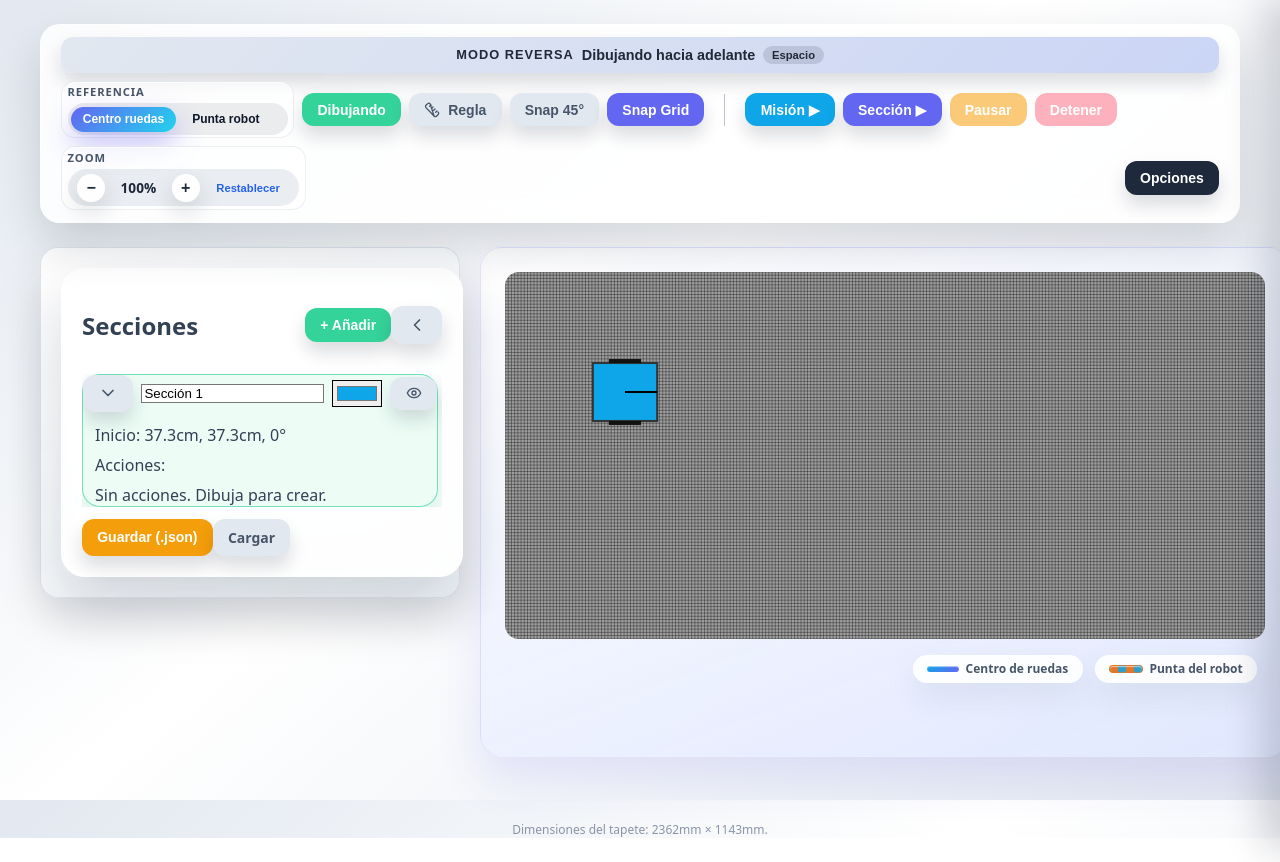
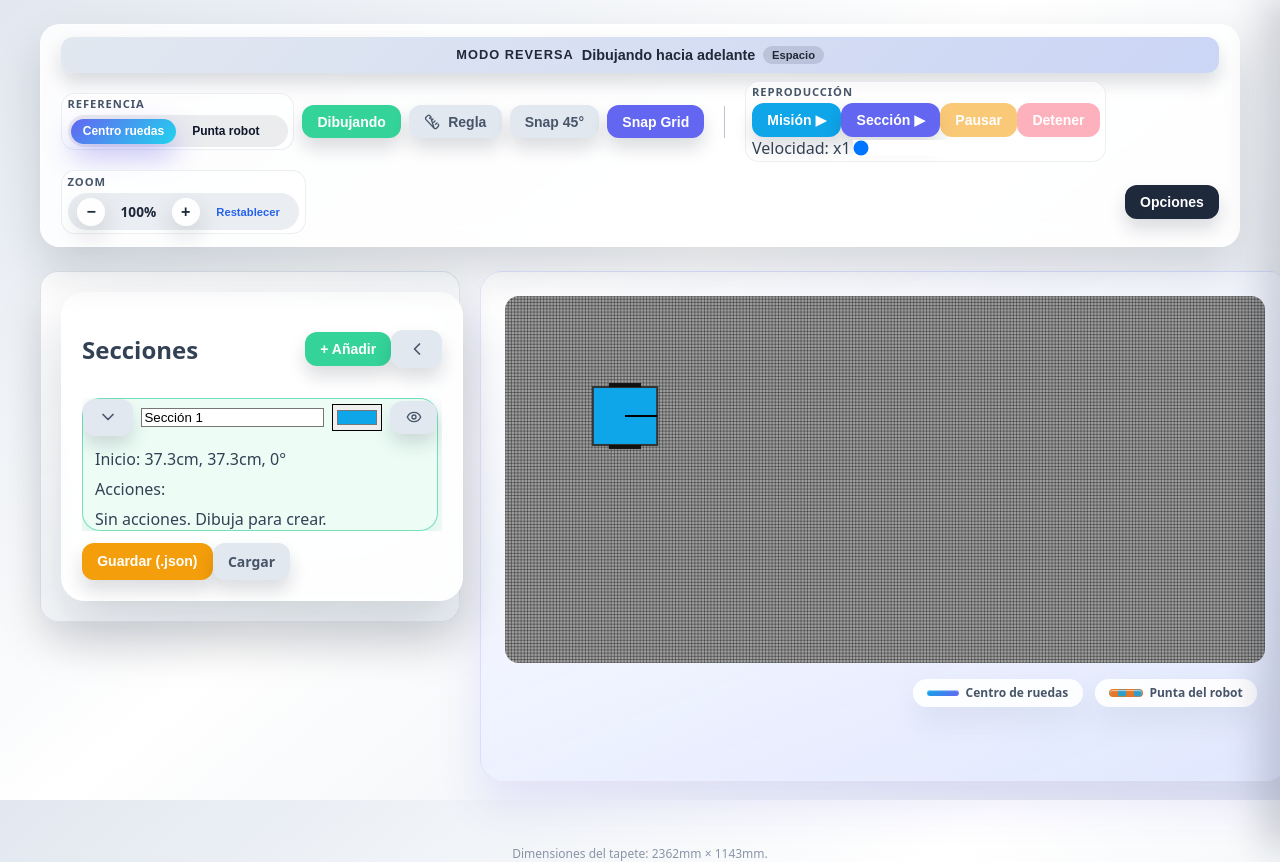
Before and after one commit to xhuderlanz/WRO-APP-VERSION-2, a React (Vite) app in the folder build_app/: page / in a window 1280 px wide. Before the commit the page ends 838 px from the top, so only its background shows below. Built offline with nearby package versions, Linux system fonts and the light colour scheme.

Commit message:
feat: Add WRO playback planner with interactive canvas, robot visualization, and path editing capabilities.

```diff
--- a/build_app/src/wro-planner/CanvasBoard.jsx
+++ b/build_app/src/wro-planner/CanvasBoard.jsx
@@ -173,7 +173,12 @@ const CanvasBoard = ({
         const sizePx = unitToPx(grid.cellSize);
         if (sizePx > 3) {
             ctx.beginPath();
-            ctx.strokeStyle = `rgba(0,0,0,${grid.lineAlpha})`;
+            // Parse hex color to rgb to apply alpha
+            const hex = grid.color || '#000000';
+            const r = parseInt(hex.slice(1, 3), 16);
+            const g = parseInt(hex.slice(3, 5), 16);
+            const b = parseInt(hex.slice(5, 7), 16);
+            ctx.strokeStyle = `rgba(${r},${g},${b},${grid.lineAlpha})`;
             ctx.lineWidth = 1;
             const offX = grid.offsetX % sizePx;
             const offY = grid.offsetY % sizePx;
@@ -534,17 +539,19 @@ const CanvasBoard = ({
 
             const projection = projectPointWithReference({ rawPoint: p, anchorPose, reference: segmentReference, reverse: reverseDrawing, halfRobotLengthPx: unitToPx(robot.length) / 2, snap45, baseAngles: SNAP_45_BASE_ANGLES });
             const previewPose = { x: projection.center.x, y: projection.center.y, theta: projection.theta };
-            const anchorDisplay = getReferencePoint(anchorPose, segmentReference, unitToPx(robot.length) / 2);
-            const previewDisplay = getReferencePoint(previewPose, segmentReference, unitToPx(robot.length) / 2);
+
+            // CRITICAL: The projection line must always go from Center to Center
+            // The visual reference (tip vs center) is handled by the geometry calculation for the pose position
+            // but the line itself should visually connect the centers of the robots
             setGhost({
                 x: previewPose.x,
                 y: previewPose.y,
                 theta: previewPose.theta,
                 reference: segmentReference,
-                displayX: previewDisplay.x,
-                displayY: previewDisplay.y,
-                originX: anchorDisplay.x,
-                originY: anchorDisplay.y,
+                displayX: previewPose.x, // Always center
+                displayY: previewPose.y, // Always center
+                originX: anchorPose.x,   // Always center
+                originY: anchorPose.y,   // Always center
                 active: true,
             });
 
--- a/build_app/src/wro-planner/OptionsPanel.jsx
+++ b/build_app/src/wro-planner/OptionsPanel.jsx
@@ -165,6 +165,15 @@ const OptionsPanel = ({ showOptions, setShowOptions, fieldKey, setFieldKey, bgOp
                                     <span className="option-field__value">{Math.round(grid.lineAlpha * 100)}%</span>
                                 </div>
                             </div>
+                            <div className="option-field">
+                                <span className="option-field__label">Color de líneas</span>
+                                <input
+                                    type="color"
+                                    className="option-field__control option-field__control--color"
+                                    value={grid.color || '#000000'}
+                                    onChange={e => setGrid(g => ({ ...g, color: e.target.value }))}
+                                />
+                            </div>
                             <div className="option-card__grid option-card__grid--two">
                                 <div className="option-field option-field--range">
                                     <div className="option-field__label">Offset X</div>
--- a/build_app/src/wro-planner/Toolbar.jsx
+++ b/build_app/src/wro-planner/Toolbar.jsx
@@ -27,6 +27,8 @@ const Toolbar = ({
     onZoomIn,
     onZoomOut,
     onZoomReset,
+    playbackSpeed,
+    setPlaybackSpeed,
 }) => {
     const [quickMenu, setQuickMenu] = useState({ open: false, target: null, anchor: { x: 0, y: 0 } });
     const longPressTimerRef = useRef(null);
@@ -193,6 +195,10 @@ const Toolbar = ({
             </button>
             <button onClick={handleSnapGridToggle} className={`toolbar-btn ${snapGrid ? 'toolbar-btn--indigo' : 'toolbar-btn--muted'}`}>Snap Grid</button>
             <div className="toolbar-divider" />
+            <div className="toolbar-group toolbar-group--playback border border-slate-200 rounded-lg p-1 bg-slate-50/50">
+                <span className="toolbar-group__label block text-[10px] uppercase tracking-wider text-slate-400 font-bold mb-1 px-1">Reproducción</span>
+                <div className="flex flex-col gap-2">
+                    <div className="flex items-center gap-1">
                         <button
                             onPointerDown={(event) => handlePointerDown(event, 'mission')}
                             onPointerUp={(event) => handlePointerUp(event, 'mission')}
@@ -215,6 +221,21 @@ const Toolbar = ({
                         </button>
                         <button onClick={pauseResume} disabled={!isRunning} className={`toolbar-btn ${isPaused ? 'toolbar-btn--emerald' : 'toolbar-btn--amber'}`}>{isPaused ? 'Reanudar' : 'Pausar'}</button>
                         <button onClick={stopPlayback} disabled={!isRunning} className="toolbar-btn toolbar-btn--rose">Detener</button>
+                    </div>
+                    <div className="flex items-center gap-2 px-1 pb-1">
+                        <span className="text-xs font-medium text-slate-600 w-20">Velocidad: x{playbackSpeed}</span>
+                        <input
+                            type="range"
+                            min="1"
+                            max="8"
+                            step="0.5"
+                            value={playbackSpeed}
+                            onChange={(e) => setPlaybackSpeed(parseFloat(e.target.value))}
+                            className="flex-1 h-2 bg-slate-200 rounded-lg appearance-none cursor-pointer accent-indigo-500"
+                        />
+                    </div>
+                </div>
+            </div>
             <div className="toolbar-group toolbar-group--zoom">
                 <span className="toolbar-group__label">Zoom</span>
                 <div className="toolbar-zoom-control">
--- a/build_app/src/wro-planner/WROPlaybackPlanner.jsx
+++ b/build_app/src/wro-planner/WROPlaybackPlanner.jsx
@@ -69,6 +69,7 @@ export default function WROPlaybackPlanner() {
     const [zoom, setZoom] = useState(1);
     const [canvasBaseSize, setCanvasBaseSize] = useState({ width: 0, height: 0 });
     const [cursorGuide, setCursorGuide] = useState({ x: 0, y: 0, visible: false });
+    const [playbackSpeed, setPlaybackSpeed] = useState(1);
 
     const drawSessionRef = useRef({ active: false, lastPoint: null, addedDuringDrag: false });
     const drawThrottleRef = useRef({ lastAutoAddTs: 0 });
@@ -101,7 +102,7 @@ export default function WROPlaybackPlanner() {
         pauseResume,
         stopPlayback,
         actionCursorRef
-    } = usePlayback({ initialPose, sections, unitToPx, currentSection });
+    } = usePlayback({ initialPose, sections, unitToPx, currentSection, playbackSpeed });
 
     useEffect(() => {
         const preset = FIELD_PRESETS.find(p => p.key === fieldKey);
@@ -191,7 +192,9 @@ export default function WROPlaybackPlanner() {
 
     const addSection = () => {
         const newId = uid('sec');
-        setSections(prev => [...prev, { id: newId, name: `Sección ${prev.length + 1}`, points: [], actions: [], color: DEFAULT_ROBOT.color, isVisible: true }]);
+        // Simple random color generator ensuring good visibility
+        const randomColor = '#' + Math.floor(Math.random() * 16777215).toString(16).padStart(6, '0');
+        setSections(prev => [...prev, { id: newId, name: `Sección ${prev.length + 1}`, points: [], actions: [], color: randomColor, isVisible: true }]);
         setSelectedSectionId(newId);
         setExpandedSections(prev => [...prev, newId]);
     };
@@ -287,6 +290,8 @@ export default function WROPlaybackPlanner() {
                     onZoomIn={handleZoomIn}
                     onZoomOut={handleZoomOut}
                     onZoomReset={handleZoomReset}
+                    playbackSpeed={playbackSpeed}
+                    setPlaybackSpeed={setPlaybackSpeed}
                 />
 
                 <div className="main-grid">
--- a/build_app/src/wro-planner/domain/constants.js
+++ b/build_app/src/wro-planner/domain/constants.js
@@ -15,7 +15,7 @@ export const FIELD_PRESETS = [
     { key: "custom", name: "Personalizado", bg: null },
 ];
 
-export const DEFAULT_GRID = { cellSize: 1, pixelsPerUnit: 5, lineAlpha: 0.35, offsetX: 0, offsetY: 0 };
+export const DEFAULT_GRID = { cellSize: 1, pixelsPerUnit: 5, lineAlpha: 0.35, offsetX: 0, offsetY: 0, color: "#000000" };
 export const DEFAULT_ROBOT = { width: 18, length: 20, color: "#0ea5e9", imageSrc: null, opacity: 1 };
 export const ZOOM_LIMITS = { min: 0.5, max: 2, step: 0.25 };
 export const SNAP_45_BASE_ANGLES = [0, Math.PI / 4, Math.PI / 2, (3 * Math.PI) / 4];
--- a/build_app/src/wro-planner/domain/playback.js
+++ b/build_app/src/wro-planner/domain/playback.js
@@ -2,7 +2,7 @@ import { useState, useRef, useCallback, useEffect } from "react";
 import { DEG2RAD } from "./constants";
 import { getPoseAfterActions, buildReversePlayback, computePoseUpToSection } from "./geometry";
 
-export function usePlayback({ initialPose, sections, unitToPx, currentSection }) {
+export function usePlayback({ initialPose, sections, unitToPx, currentSection, playbackSpeed = 1 }) {
     const [isRunning, setIsRunning] = useState(false);
     const [isPaused, setIsPaused] = useState(false);
     const [playPose, setPlayPose] = useState({ ...initialPose });
@@ -33,8 +33,8 @@ export function usePlayback({ initialPose, sections, unitToPx, currentSection })
             return;
         }
         const a = ac.list[ac.idx];
-        const rotStep = 5 * DEG2RAD;
-        const speedPx = unitToPx(40) / 60;
+        const rotStep = 5 * DEG2RAD * playbackSpeed;
+        const speedPx = (unitToPx(40) / 60) * playbackSpeed;
 
         setPlayPose(prev => {
             let pose = { ...prev };
@@ -81,7 +81,7 @@ export function usePlayback({ initialPose, sections, unitToPx, currentSection })
             return pose;
         });
         animRef.current = requestAnimationFrame(tick);
-    }, [stopPlayback, unitToPx]);
+    }, [stopPlayback, unitToPx, playbackSpeed]);
 
     const startPlayback = useCallback((list, startPose) => {
         cancelAnimationFrame(animRef.current);
```
Also changed, not shown: build_app/src/wro-planner/domain/geometry.js (+22 -13 lines). Lines whose indentation alone changed are shown as unchanged.
